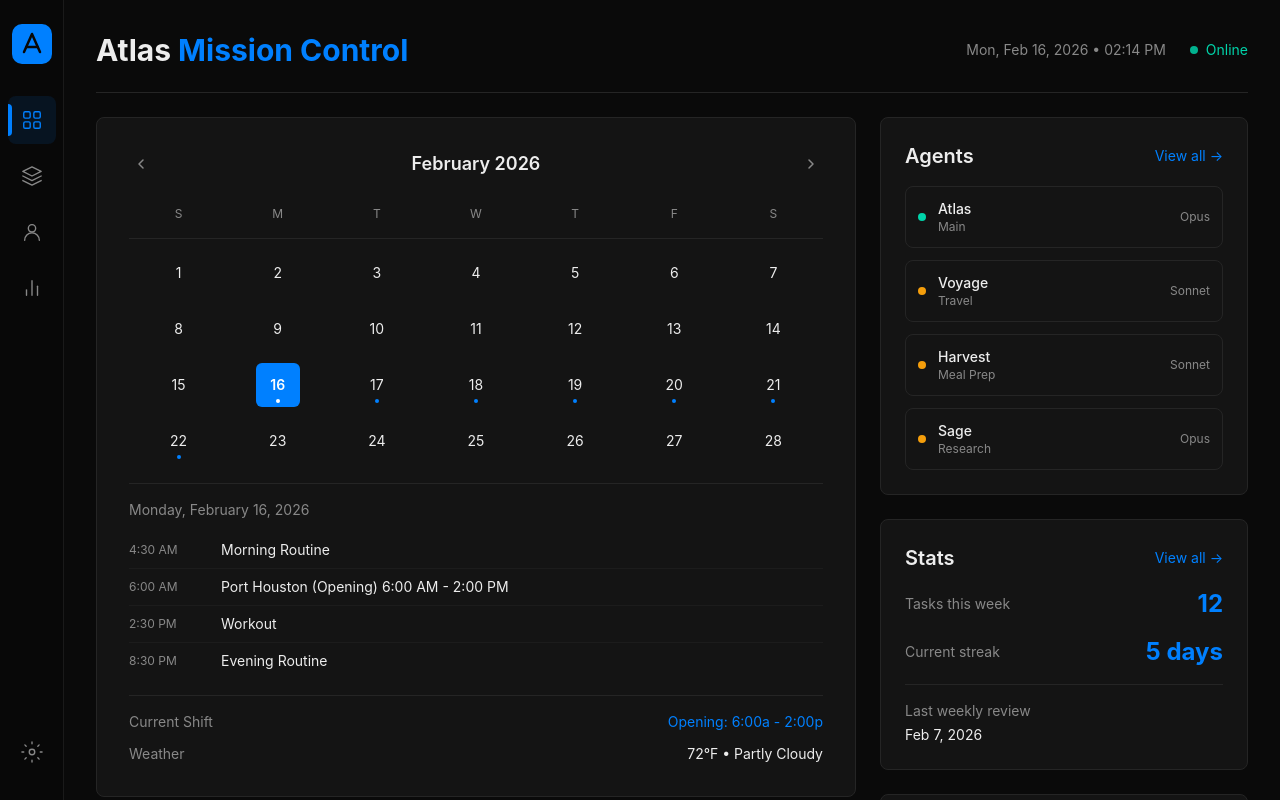
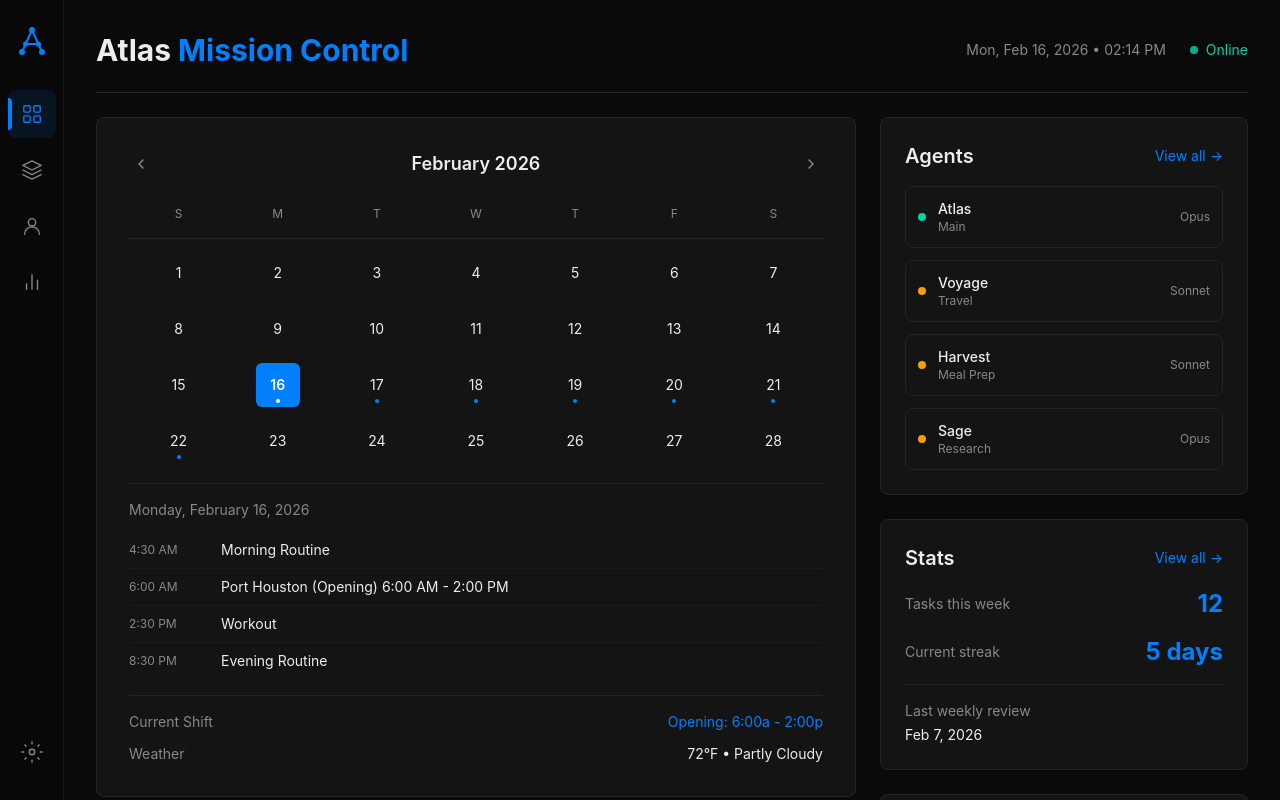
Before and after one commit to atlasbotadmin/mission-control, a Next.js app: page / in a window 1280 px wide. Shown: the top 800 px of the page. Built offline with nearby package versions, Linux system fonts and the light colour scheme.

Commit message:
circuit A logo mark

```diff
--- a/app/components/Sidebar.tsx
+++ b/app/components/Sidebar.tsx
@@ -57,10 +57,16 @@ const Sidebar = () => {
     <aside className="fixed left-0 top-0 h-screen w-16 bg-[#080808] border-r border-[#1a1a1a] flex flex-col items-center py-6 z-50">
       {/* Logo */}
       <div className="mb-8">
-        <svg width="40" height="40" viewBox="0 0 40 40" fill="none">
-          <rect width="40" height="40" rx="10" fill="#0080FF" />
-          <path d="M12 28L20 10L28 28" stroke="#080808" strokeWidth="2.5" strokeLinecap="round" strokeLinejoin="round" />
-          <path d="M14.5 23H25.5" stroke="#080808" strokeWidth="2.5" strokeLinecap="round" />
+        <svg width="34" height="34" viewBox="0 0 34 34" fill="none">
+          {/* A shape - two legs and crossbar as circuit traces */}
+          <path d="M7 28L17 6L27 28" stroke="#0080FF" strokeWidth="2" strokeLinecap="round" strokeLinejoin="round" fill="none" />
+          <path d="M10.5 20H23.5" stroke="#0080FF" strokeWidth="2" strokeLinecap="round" />
+          {/* Circuit node dots at vertices */}
+          <circle cx="17" cy="6" r="3" fill="#0080FF" />
+          <circle cx="7" cy="28" r="3" fill="#0080FF" />
+          <circle cx="27" cy="28" r="3" fill="#0080FF" />
+          <circle cx="10.5" cy="20" r="2.5" fill="#0080FF" />
+          <circle cx="23.5" cy="20" r="2.5" fill="#0080FF" />
         </svg>
       </div>
 
```
